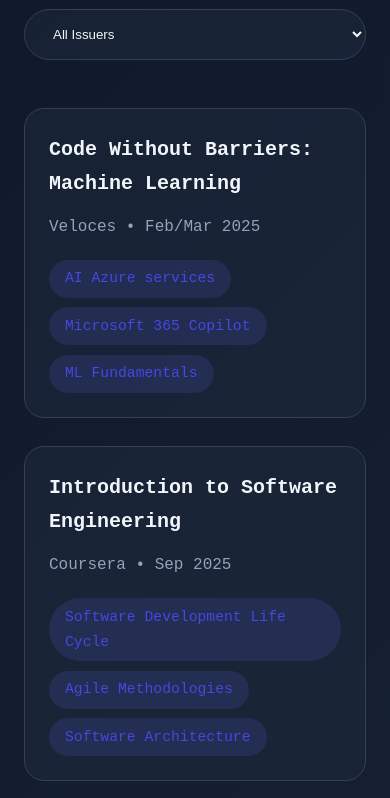
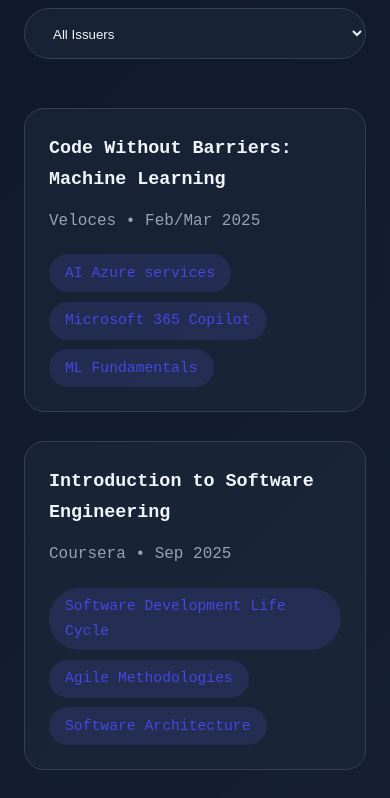
Before and after one commit to shravani1906/shravani-portfolio, a React (Vite) app: page / in a window 390 px wide. Shown: the part 4380-5178 px from the top of the page. Built offline with nearby package versions, Linux system fonts and the light colour scheme; a web font is replaced by a local one.

Commit message:
fix: mobile responsiveness for certifications

```diff
--- a/src/index.css
+++ b/src/index.css
@@ -793,7 +793,7 @@
 
   .cert-card h3 {
     margin-bottom: 0.8rem;
-    font-size: 1.25rem;
+    font-size: 1.15rem;
   }
 
   #certifications {
```
